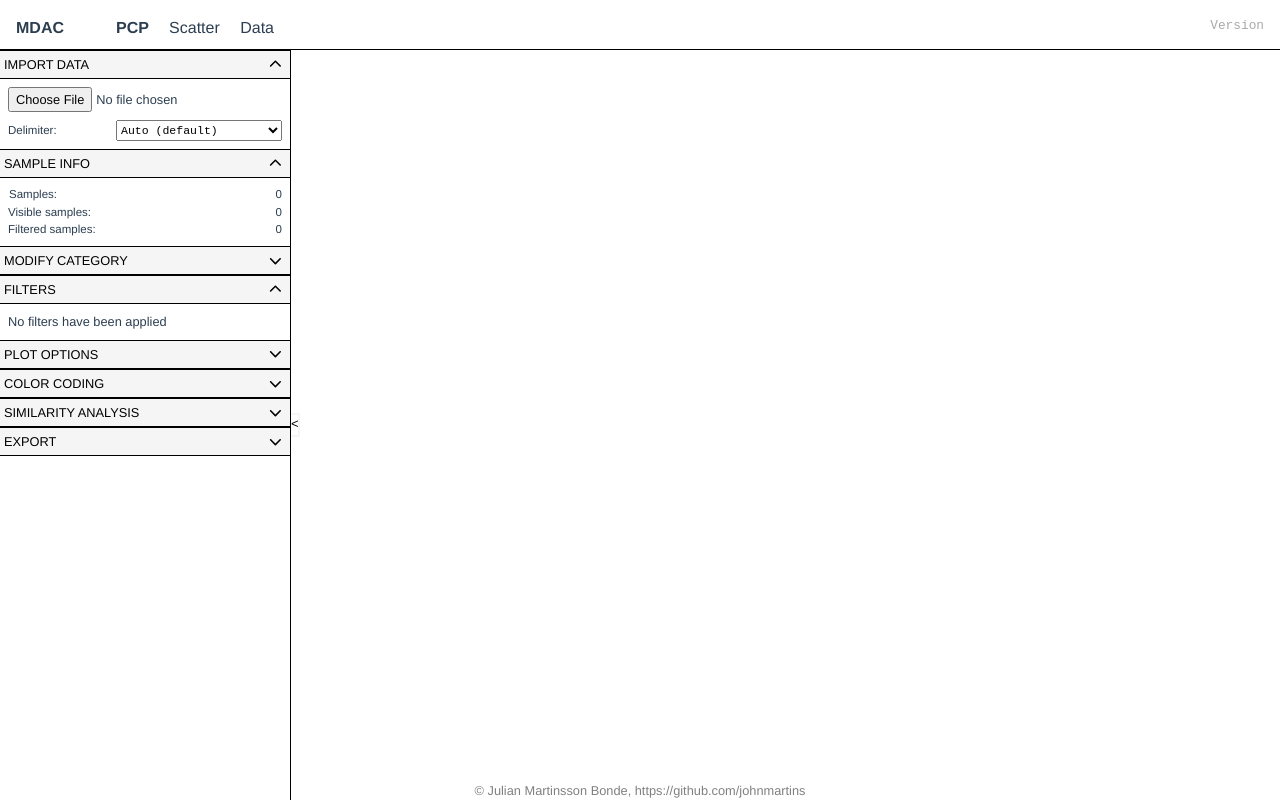
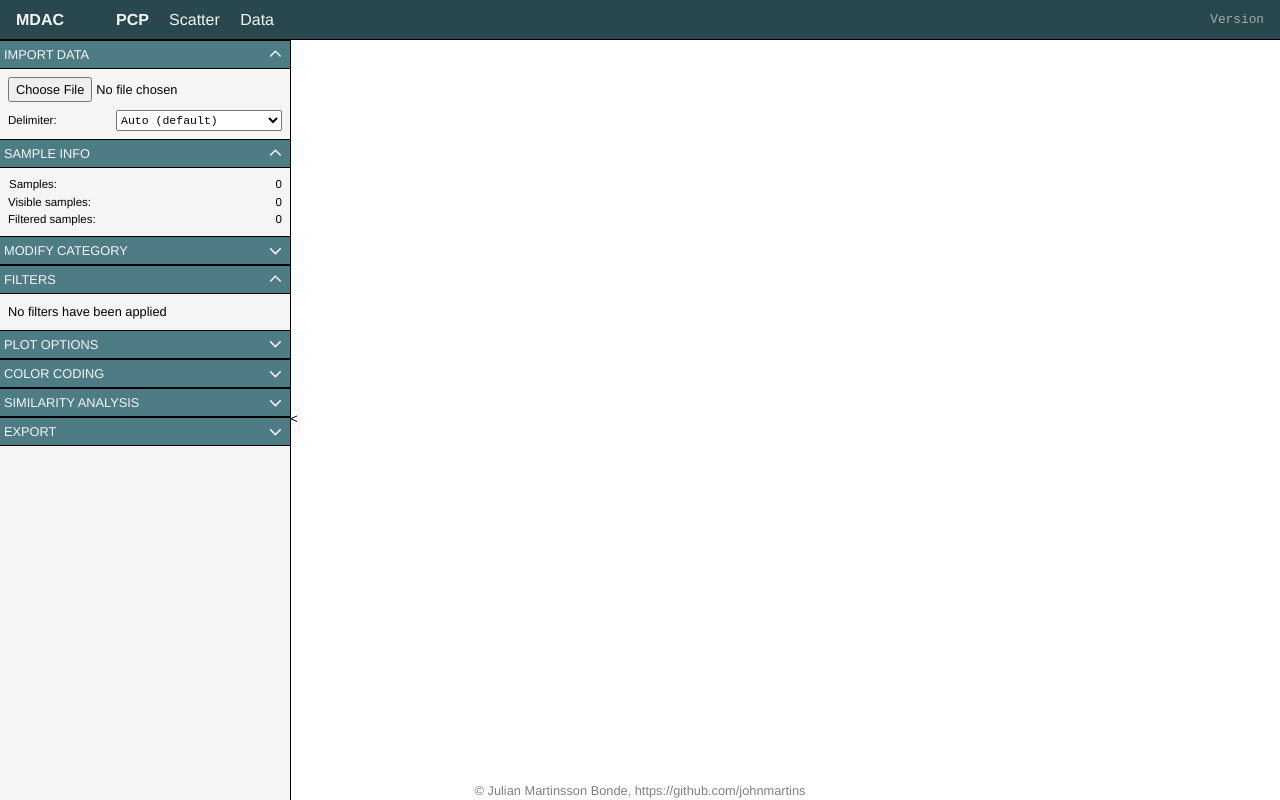
Before and after one commit to johnmartins/mdac, a Vue app: page / in a window 1280 px wide. Built offline with nearby package versions, Linux system fonts and the light colour scheme.

Commit message:
re-coloring of layout

```diff
--- a/src/App.vue
+++ b/src/App.vue
@@ -1,6 +1,6 @@
 <template>
     <div id="app" style="height: 100%;">
-        <div class="mdac-header pt-3 px-3">
+        <div class="mdac-header px-3">
             <div class="title-container">
                 MDAC
             </div>
@@ -153,7 +153,7 @@ onMounted( () => {
 <style lang="scss">
   @import "@/scss/GlobalStyles.scss";
 
-  $header-height: 50px;
+  $header-height: 40px;
   $nav-height: 60px;
 
   #app {
@@ -161,7 +161,7 @@ onMounted( () => {
     -webkit-font-smoothing: antialiased;
     -moz-osx-font-smoothing: grayscale;
     text-align: center;
-    color: #2c3e50;
+    color: $color-light;
     height: 100%;
     max-height: 100%;
   }
@@ -171,8 +171,9 @@ onMounted( () => {
 		display: grid;
 		grid-template-columns: 100px auto 200px;
 		text-align: left;
-		vertical-align: top;
+        align-items: center;
 		border-bottom: 1px solid black;
+        background-color: $color-primary-base;
 
 		.title-container {
 			font-weight: bold;
@@ -218,6 +219,7 @@ onMounted( () => {
 		bottom: 0;
 		color: grey;
 		font-size: 0.8em;
+        pointer-events: none;
 
 		a {
 			color: grey;
--- a/src/components/CategorySettings.vue
+++ b/src/components/CategorySettings.vue
@@ -37,7 +37,7 @@
 
                 <div class="button-row mt-2">
                     <button
-                        class="btn btn-sm btn-primary close-button"
+                        class="small close-button"
                         @click="showCategorySettingsWindow=false"
                     >
                         Close
@@ -85,6 +85,7 @@ $width: 300px;
     cursor: auto;
     font-size: 0.8em;
     font-family: monospace;
+    color: black;
 }
 
 .window-header {
--- a/src/components/inputs/TextInput.vue
+++ b/src/components/inputs/TextInput.vue
@@ -1,13 +1,13 @@
 <template>
-    <div class="input-group input-group-sm mb-1">
-        <div class="input-group-prepend">
-            <span id="inputGroup-sizing-sm" class="input-group-text"><slot /></span>
+    <div class="labeled-input-container mb-1">
+        <div>
+            <span class="">
+                <slot />
+            </span>
         </div>
         <input
             type="text"
             class="form-control"
-            aria-label="Small"
-            aria-describedby="inputGroup-sizing-sm"
             :value="modelValue"
             @input="$emit('update:modelValue', $event.target.value)"
         >
@@ -21,8 +21,13 @@ defineEmits(['update:modelValue'])
 </script>
 
 <style lang="scss" scoped>
+
+    .labeled-input-container {
+        display: grid;
+        grid-template-columns: 1fr 3fr;
+    }
     .input-group-text {
-        font-size: 0.8rem;
+        font-size: 1em;
         width: 60px;
         padding: 0.1em 0 0.1em 0.4em;
 
@@ -34,10 +39,10 @@ defineEmits(['update:modelValue'])
 
     .form-control  {
         padding: 0.1rem 0 0.1rem 0.4rem;
-        font-size: 0.6rem !important;
+        font-size: 1em !important;
         font-family: monospace;
-        font-weight: bold;
         text-align: right;
+        padding-right: 4px;
     }
 
 </style>
--- a/src/components/layouts/PopupBox.vue
+++ b/src/components/layouts/PopupBox.vue
@@ -74,6 +74,7 @@ h1 {
     justify-content: left;
     min-height: $height;
     width: $width;
+    color: black;
 }
 
 .popup-body {
@@ -81,6 +82,7 @@ h1 {
     font-size: 0.8em;
     white-space: pre-line;
     margin-top: 8px;
+    color: black;
 }
 
 .popup-button-array {
--- /dev/null
+++ b/src/scss/Buttons.scss
@@ -0,0 +1,60 @@
+@import "Colors.scss";
+
+button {
+    border: 1px solid $color-primary-base;
+    border-radius: 0px;
+    outline: none;
+    background-color: $color-primary;
+
+    text-transform: uppercase;
+    color: $color-light;
+    font-size: 12px;
+    letter-spacing: 1px;
+
+    margin: 4px 0 4px 0;
+    cursor: pointer;
+    padding: 7px 16px;
+
+    display: flex;
+    align-items: center;
+    justify-content: center;
+
+    transition: color 0.25s ease-in-out, background-color 0.25s ease-in-out;
+
+    &:hover {
+        background-color: $color-primary-base;
+    }
+
+    &.small {
+        padding: 5px 8px;
+        font-size: 10px;
+    }
+
+    // Danger variation
+    &.danger {
+        background-color: $color-danger;
+        border: 1px solid $color-danger;
+
+        &:hover {
+            background-color: $color-danger-base;
+        }
+    }
+
+    &.active {
+        background-color: $color-light;
+        color: $color-primary-base;
+        border-width: 1px;
+    }
+
+    &:disabled {
+        background-color: $color-light-gray;
+        border: 1px solid $color-gray;
+        color: $color-gray;
+
+        &:hover {
+            background-color: $color-light-gray;
+            cursor: default;
+        }
+    }
+
+}
--- /dev/null
+++ b/src/scss/Colors.scss
@@ -0,0 +1,11 @@
+$color-primary: #4e7c84;
+$color-primary-base: #28484e;
+$color-success: #4e845a;
+$color-success-base: #3e6947;
+$color-danger: #c05144;
+$color-danger-base: #7a332b;
+
+$color-gray: #bdc3c7;
+$color-light-gray: #ecf0f1;
+$color-light: #f5f5f5;
+$color-black: #000000;
--- a/src/scss/GlobalStyles.scss
+++ b/src/scss/GlobalStyles.scss
@@ -1,3 +1,4 @@
+@import 'Colors';
 @import 'Forms';
 @import 'Layout';
 @import 'Plot';
@@ -5,3 +6,4 @@
 @import 'Effects';
 @import 'Animations';
 @import 'Utils';
+@import 'Buttons';
--- a/src/scss/Layout.scss
+++ b/src/scss/Layout.scss
@@ -1,8 +1,3 @@
-.side-menu-container {
-    font-size: 0.8rem;
-    overflow-y: auto;
-}
-
 .modal-mask {
     position: absolute;
     top: 0;
--- a/src/scss/SideMenu.scss
+++ b/src/scss/SideMenu.scss
@@ -1,3 +1,11 @@
+@import 'Colors.scss';
+
+.side-menu-container {
+    font-size: 0.8rem;
+    overflow-y: auto;
+    background-color: $color-light;
+}
+
 .information-box {
     display: flex;
     justify-content: space-between;
@@ -22,6 +30,9 @@
 }
 
 .side-menu-section {
+    color: $color-black;
+    background-color: $color-light;
+
     .side-menu-section-content {
         padding: 8px;
         transform: scaleY(1);
@@ -43,7 +54,8 @@
         display: flex !important;
         justify-content: space-between !important;
         margin-bottom: 0 !important;
-        background-color: whitesmoke;
+        background-color: $color-primary;
+        color: $color-light;
         user-select: none;
     }
 }
```
